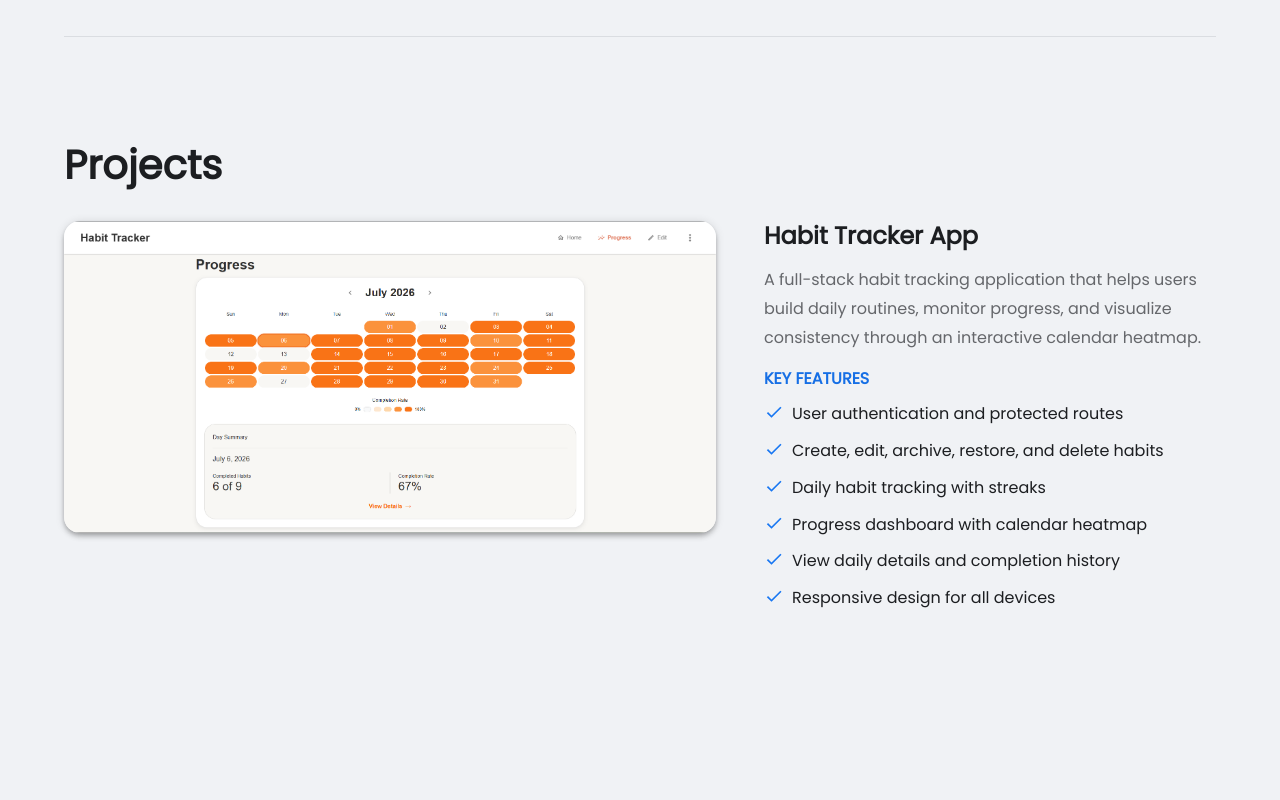
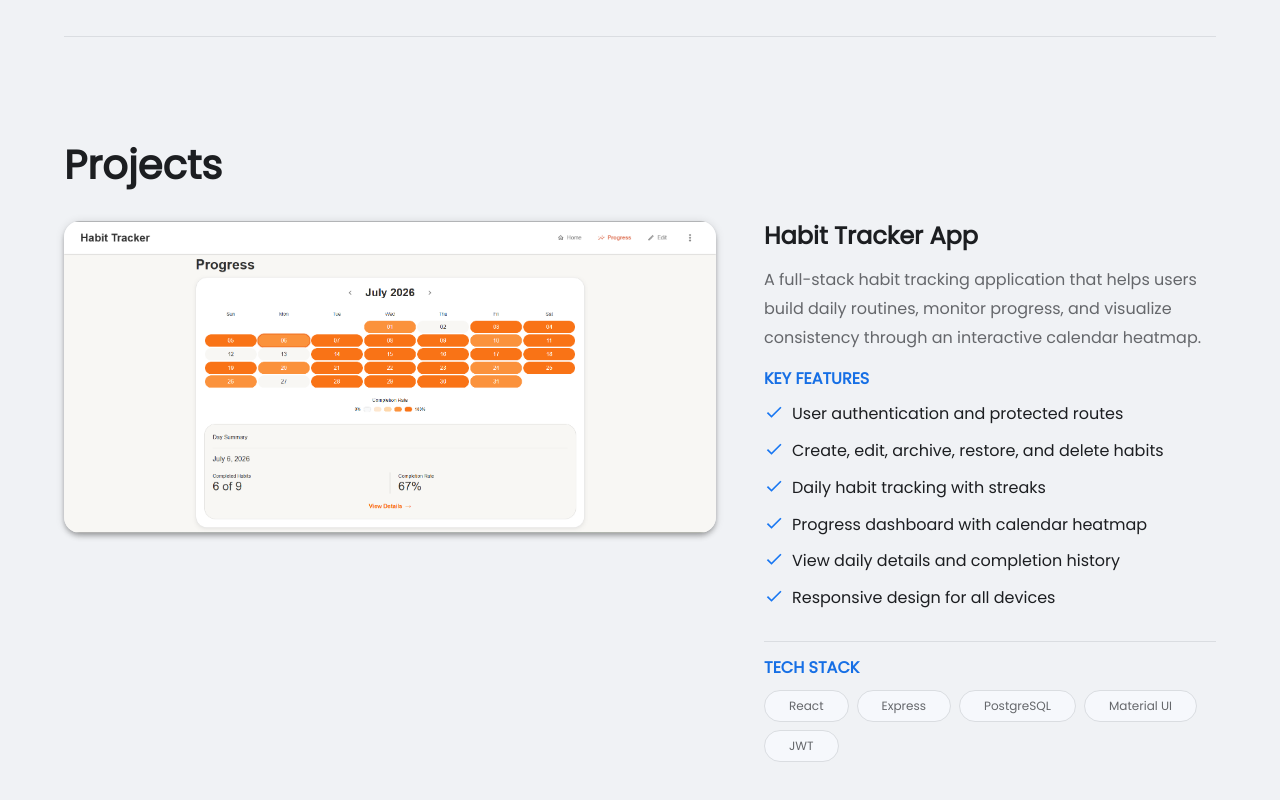
Before and after one commit to razonjericho/HTML-and-CSS-Web-Portfolio, a React (Vite) app in the folder web-portfolio/: page / in a window 1280 px wide. Shown: the part 2315-3115 px from the top of the page. Before the commit the page ends 3036 px from the top, so only its background shows below. Built offline with nearby package versions, Linux system fonts and the light colour scheme.

Commit message:
feat: add tech stack to project section

```diff
--- a/web-portfolio/src/components/Project/Project.jsx
+++ b/web-portfolio/src/components/Project/Project.jsx
@@ -1,8 +1,9 @@
 import React from "react";
-import { Container, Box, Typography, Grid, Stack, List, ListItem, ListItemIcon, ListItemText } from "@mui/material";
+import { Container, Box, Typography, Grid, Stack, List, ListItem, ListItemIcon, ListItemText, Divider, Chip } from "@mui/material";
 import ProgressPage from "../../assets/Images/ProjectScreenshot/ProgressPage.png";
 import CheckIcon from "@mui/icons-material/Check";
 import featuresData from "./FeaturesData";
+import techStack from "./TechStackData";
 
 function Project() {
     return (
@@ -122,7 +123,7 @@ function Project() {
 
                                     color: "primary.dark",
 
-                                    fontWeight: 600,
+                                    fontWeight: 700,
                                 }}
                             >
                                 KEY FEATURES
@@ -191,8 +192,82 @@ function Project() {
                                     </ListItem>
                                 ))}
                             </List>
+                        <Divider
+                            sx={{
+                                mt: 2,
+                                mb: 2
+                            }}
+                        />
 
+                        <Typography
+                            variant="h4"
+                            sx={{
+                                fontSize: {
+                                    xs: "1rem",
+                                    sm: "1rem",
+                                    md: "1.5rem",
+                                    lg: "1rem",
+                                },
 
+                                color: "primary.dark",
+
+                                fontWeight: 700,
+
+                                pb: {
+                                    xs: 1.5,
+                                    lg: 1.5,
+                                }
+                            }}
+                        >
+                            TECH STACK
+                        </Typography>
+
+                        <Stack
+                            direction="row"
+                            spacing={1}
+                            useFlexGap
+                            sx={{
+                               flexWrap:"wrap",
+                            }}
+                        >
+                            {techStack.map((tech) => (
+                                <Chip
+                                    key={tech}
+                                    label={tech}
+                                        sx={{
+                                        px: 1.5,
+                                        py: 0.75,
+
+                                        color: "text.secondary",
+
+                                        borderRadius: 1,
+
+                                        bgcolor: "#F6F8FC",
+
+                                        border: "1px solid",
+                                        borderColor: "divider",
+
+                                        transition: "all 0.25s ease",
+
+                                        "&:hover": {
+                                            borderColor: "primary.main",
+                                        },
+
+                                        "& .MuiChip-label": {
+                                            fontSize: {
+                                                md: "1.15rem",
+                                                lg: "0.75rem",
+                                            },
+
+                                            px: {
+                                                md: 3,
+                                                lg: 1.5,
+                                            },
+                                        }
+                                    }}
+                                />
+                            ))}
+                        </Stack>
                     </Grid>
                 </Grid>
             </Container>
--- /dev/null
+++ b/web-portfolio/src/components/Project/TechStackData.js
@@ -0,0 +1,9 @@
+const techStack = [
+    "React",
+    "Express",
+    "PostgreSQL",
+    "Material UI",
+    "JWT",
+];
+
+export default techStack;
```
